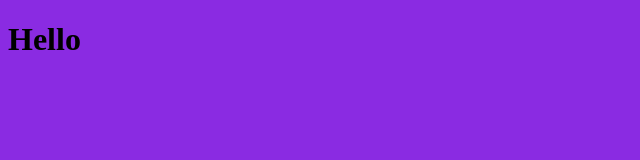
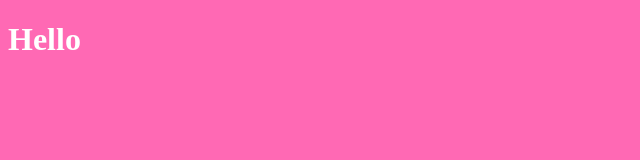
Before and after one commit to choura92/myproject, a plain HTML site: page index.htm in a window 1280 px wide. Shown: the whole page, without its empty margins (0-640 px from the left). Drawn offline with Linux system fonts and the light colour scheme.

Commit message:
modifier css

```diff
--- a/style.css
+++ b/style.css
@@ -1,6 +1,6 @@
 h1{
-    color: black;
+    color: white;
 }
 body{
-    background-color:blueviolet;
+    background-color:hotpink;
 }
```
